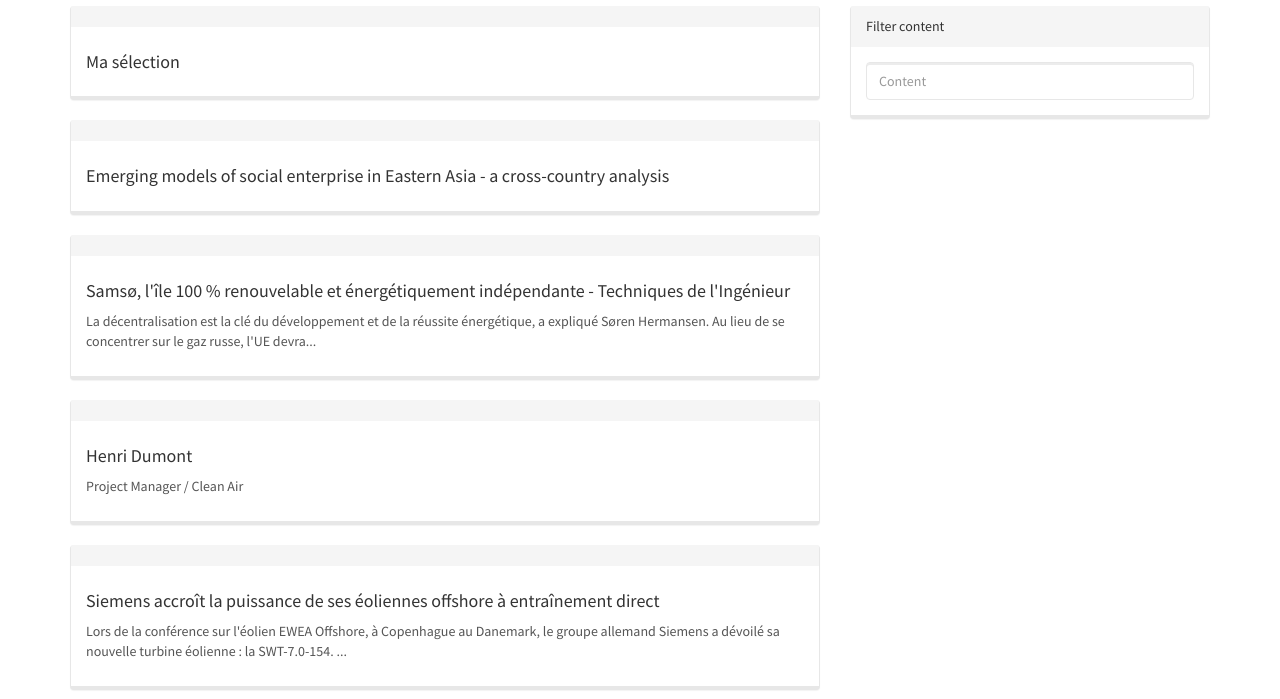
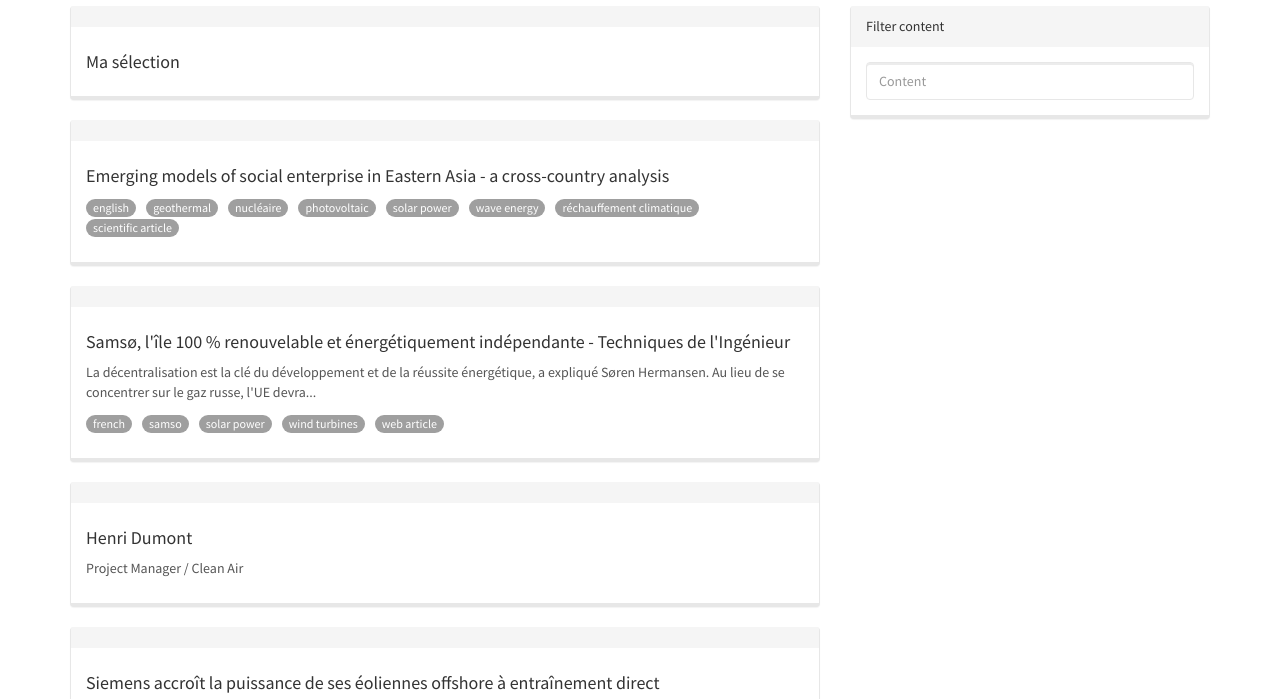
Before and after one commit to whatever-user/challenge, a website: page app/index.html in a window 1280 px wide. Shown: the part 64-763 px from the top of the page. Drawn offline with nearby package versions, Linux system fonts and the light colour scheme.

Commit message:
Added tag list on tiles

```diff
--- a/app/index.html
+++ b/app/index.html
@@ -8,6 +8,7 @@
 
     <link href="libs/bootstrap/dist/css/bootstrap.min.css" rel="stylesheet">
     <link href="styles/theme.min.css" rel="stylesheet">
+    <link href="styles/index.css" rel="stylesheet">
 
 </head>
 <body>
@@ -25,6 +26,9 @@
                     <h4>{{tile.title}}</h4>
 
                     <p ng-if="tile.description">{{tile.description}}</p>
+                    <ul class="list-inline tags">
+                        <li ng-repeat="tag in tile.tags"><span class="badge">{{tag.name}}</span></li>
+                    </ul>
                 </div>
             </div>
         </div>
--- /dev/null
+++ b/app/styles/index.css
@@ -0,0 +1,3 @@
+.badge{
+    background-color: #9f9f9f;
+}
```
